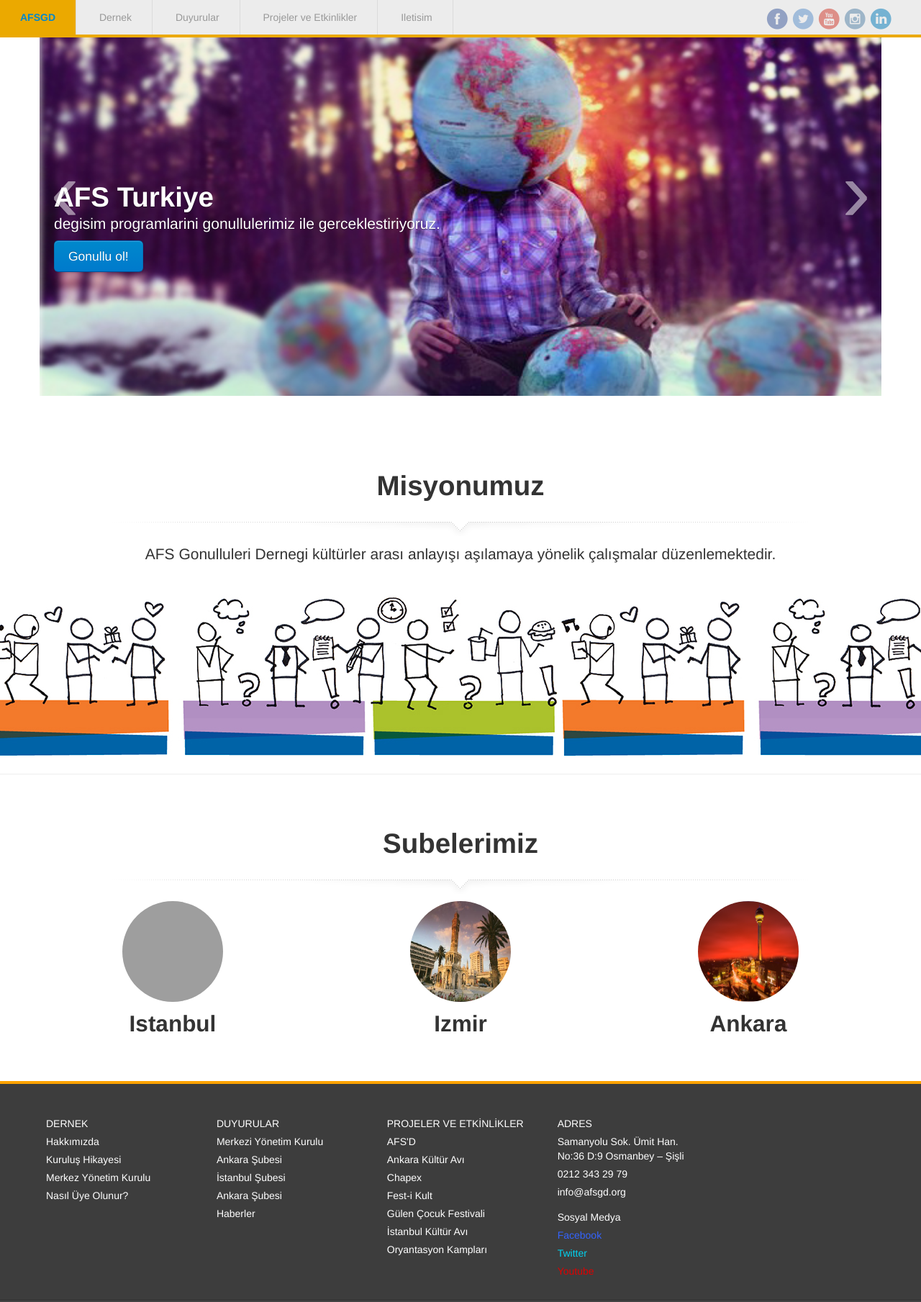
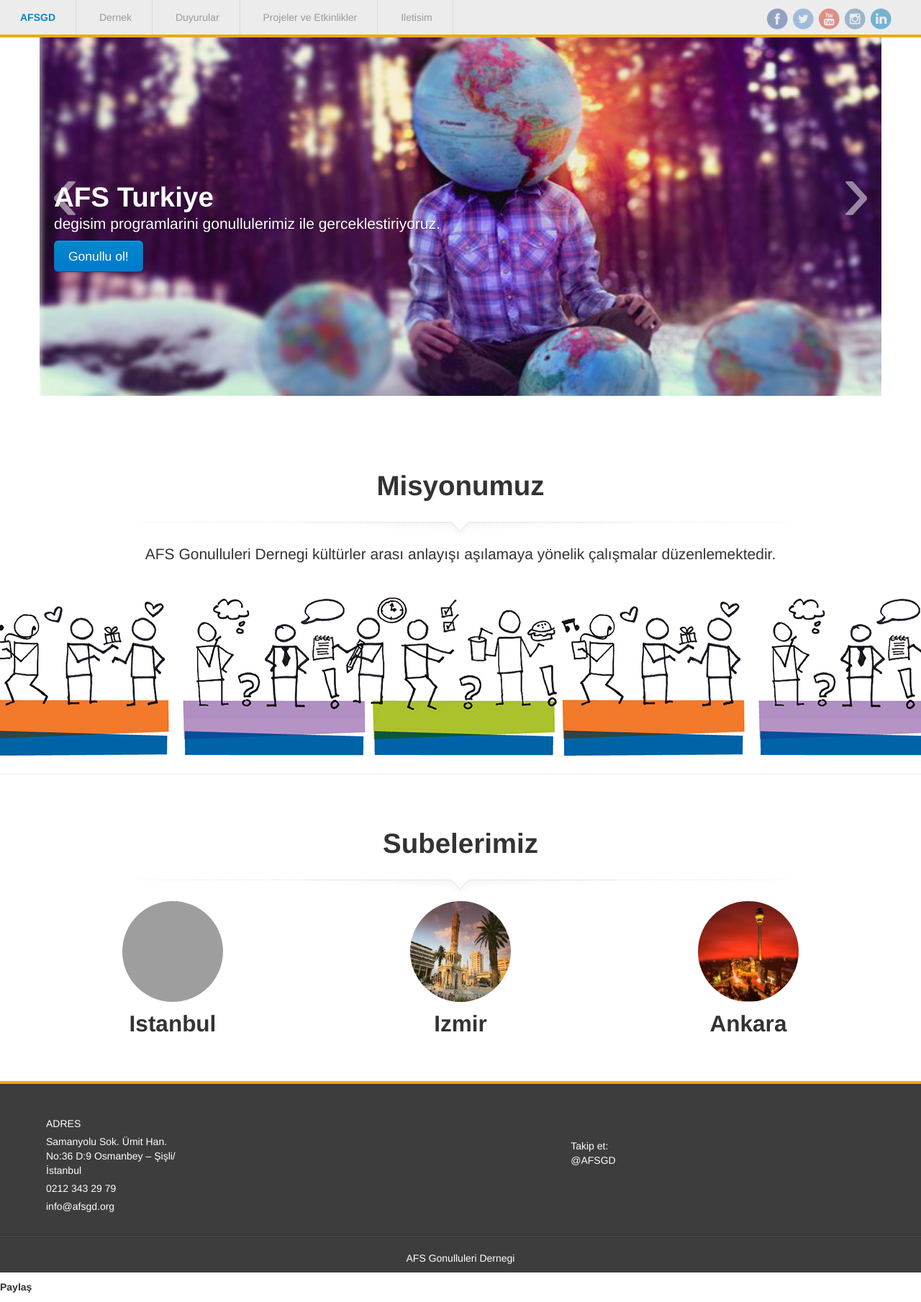
Before and after one commit to toledoalbert/afsgd, a CodeIgniter app: page /AFS/index.php/site/ika in a window 1280 px wide. Shown: the top 1809 px of the page at 72% size. Run offline with CodeIgniter, Linux system fonts and the light colour scheme; some libraries are stand-ins or nearby versions; grey boxes are pictures that could not be loaded.

Commit message:
social media icons added as addthis and footer

```diff
--- a/application/views/site_footer.php
+++ b/application/views/site_footer.php
@@ -3,51 +3,24 @@
 <div id="footer" class="container visible-desktop">
   <div id="footer-inside" class="row-fluid text-center">
     <div class="span12">
-          <div class="span2" style="width: 18%;">
-            <ul class="unstyled">
-              <li>DERNEK<li>
-              <li><a href="hakkimizda">Hakkımızda</a></li>
-              <li><a href="kurulus">Kuruluş Hikayesi</a></li>
-              <li><a href="myk">Merkez Yönetim Kurulu</a></li>
-              <li><a href="nasil">Nasıl Üye Olunur?</a></li>
-            </ul>
-          </div>
-          <div class="span2" style="width: 18%;">
-            <ul class="unstyled">
-              <li>DUYURULAR<li>
-              <li><a href="merkez">Merkezi Yönetim Kurulu</a></li>
-              <li><a href="ankara">Ankara Şubesi</a></li>
-              <li><a href="istanbul">İstanbul Şubesi</a></li>
-              <li><a href="#ankara">Ankara Şubesi</a></li>
-              <li><a href="haberler">Haberler</a></li>
-            </ul>
-          </div>
-          <div class="span2" style="width: 18%;">
-            <ul class="unstyled">
-              <li>PROJELER VE ETKİNLİKLER<li>
-              <li><a href="afsd">AFS'D</a></li>
-              <li><a href="aka">Ankara Kültür Avı</a></li>
-              <li><a href="chapex">Chapex</a></li>
-              <li><a href="festikült">Fest-i Kult</a></li>
-              <li><a href="gülencocuk">Gülen Çocuk Festivali</a></li>
-              <li><a href="ika">İstanbul Kültür Avı</a></li>
-              <li><a href="kamplar">Oryantasyon Kampları</a></li>
-            </ul>
-          </div>
+
       <div class="span2" style="width: 18%;">
         <ul class="unstyled">
           <li>ADRES<li>
-              <li><a target="_blank" href="https://www.google.com/maps?q=Me%C5%9Frutiyet+Mh.+Samanyolu+Sk+9-41,+34400+%C5%9Ei%C5%9Fli%2F%C4%B0stanbul&ie=UTF8&sll=40.4313684,-79.9805005&sspn=0.20072197450695625,0.3516235464532716&t=m&dg=opt&hnear=Me%C5%9Frutiyet+Mh.,+Samanyolu+Sk+No:9,+%C5%9Ei%C5%9Fli,+Turkey&z=17">Samanyolu Sok. Ümit Han. No:36 D:9 Osmanbey – Şişli</a></li>
+            <li><a target="_blank" href="https://www.google.com/maps?q=Me%C5%9Frutiyet+Mh.+Samanyolu+Sk+9-41,+34400+%C5%9Ei%C5%9Fli%2F%C4%B0stanbul&ie=UTF8&sll=40.4313684,-79.9805005&sspn=0.20072197450695625,0.3516235464532716&t=m&dg=opt&hnear=Me%C5%9Frutiyet+Mh.,+Samanyolu+Sk+No:9,+%C5%9Ei%C5%9Fli,+Turkey&z=17">Samanyolu Sok. Ümit Han. No:36 D:9 Osmanbey – Şişli/ İstanbul</a></li>
             <li><a href="tel: +902123432979">0212 343 29 79</a><li>
               <li><a href="mailto:info@afsgd.org">info@afsgd.org</a><li>
               </ul>
             </div>
-          <div class="span2" style="width: 18%;">
+
+            <div class="span1 offset5">
               <ul class="unstyled">
-              <li>Sosyal Medya</li>
-              <li><a style="color: #3464FF;" href="http://facebook.com/AFSGD">Facebook</a><li>
-              <li><a style="color: #00D3F0;" href="http://twitter.com/AFSGD">Twitter</a></li>
-              <li><a style="color: #DF0101;" href="http://youtube.com/AFSGonulluleriDer">Youtube</a></li>
+
+                <li><iframe src="//www.facebook.com/plugins/like.php?href=http%3A%2F%2Fwww.facebook.com%2FAFSGD&amp;width=150&amp;height=21&amp;colorscheme=light&amp;layout=button_count&amp;action=like&amp;show_faces=false&amp;send=false&amp;appId=187935111274116" scrolling="no" frameborder="0" style="border:none; overflow:hidden; width:85px; height:21px;" allowTransparency="true"></iframe></li>
+
+                 <li><a href="https://twitter.com/AFSGD" class="twitter-follow-button" data-show-count="false" data-lang="tr" data-size="large">Takip et: @AFSGD</a>
+                  <script>!function(d,s,id){var js,fjs=d.getElementsByTagName(s)[0],p=/^http:/.test(d.location)?'http':'https';if(!d.getElementById(id)){js=d.createElement(s);js.id=id;js.src=p+'://platform.twitter.com/widgets.js';fjs.parentNode.insertBefore(js,fjs);}}(document, 'script', 'twitter-wjs');</script></li>
+
               </ul>
             </div>
 
@@ -61,6 +34,19 @@
           </div>
         </div>
       </div>
+
+      <!-- AddThis Button BEGIN -->
+<div class="addthis_toolbox addthis_floating_style addthis_32x32_style" style="left:0px;top:200px; background-color: transparent;">
+  <h5>Paylaş</h5>
+<a class="addthis_button_facebook"><img src="<?php echo base_url(); ?>img/facebook.png" alt=""></a>
+<a class="addthis_button_twitter"><img src="<?php echo base_url(); ?>img/twitter.png" alt=""></a>
+<a class="addthis_button_google_plusone_share"><img src="<?php echo base_url(); ?>img/google.png" alt=""></a>
+<a class="addthis_button_email"><img src="<?php echo base_url(); ?>img/email.png" alt=""></a>
+
+</div>
+<script type="text/javascript">var addthis_config = {"data_track_addressbar":true};</script>
+<script type="text/javascript" src="//s7.addthis.com/js/300/addthis_widget.js#pubid=ra-52161c9a0d072af2"></script>
+<!-- AddThis Button END -->
 
       <script type="text/javascript" src="https://ajax.googleapis.com/ajax/libs/jquery/1.7.2/jquery.min.js"></script>
       <script type="text/javascript" src="<?php echo base_url();?>scripts/Bootstrap/bootstrap.min.js"></script>
```
Also changed, not shown: img/email.png (added), img/google.png (added). Lines whose indentation alone changed are shown as unchanged.
